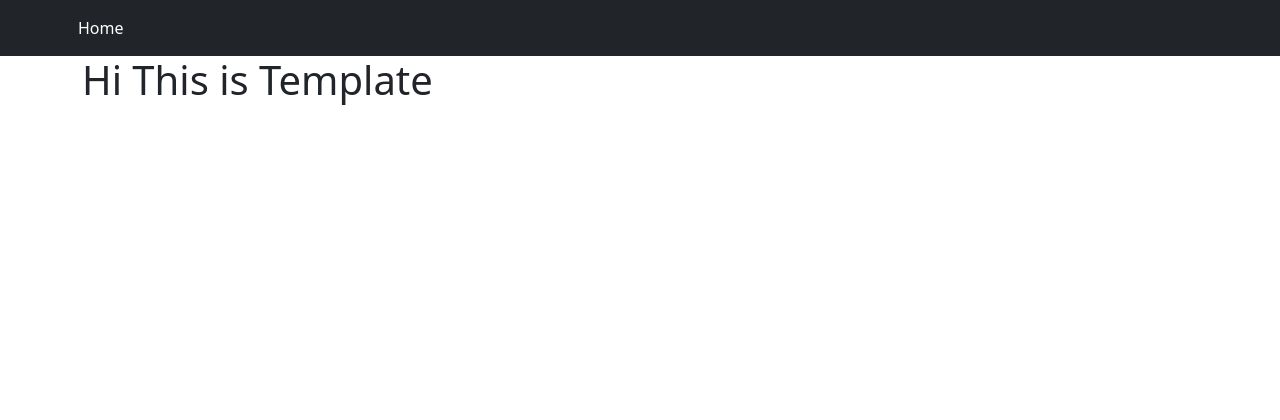
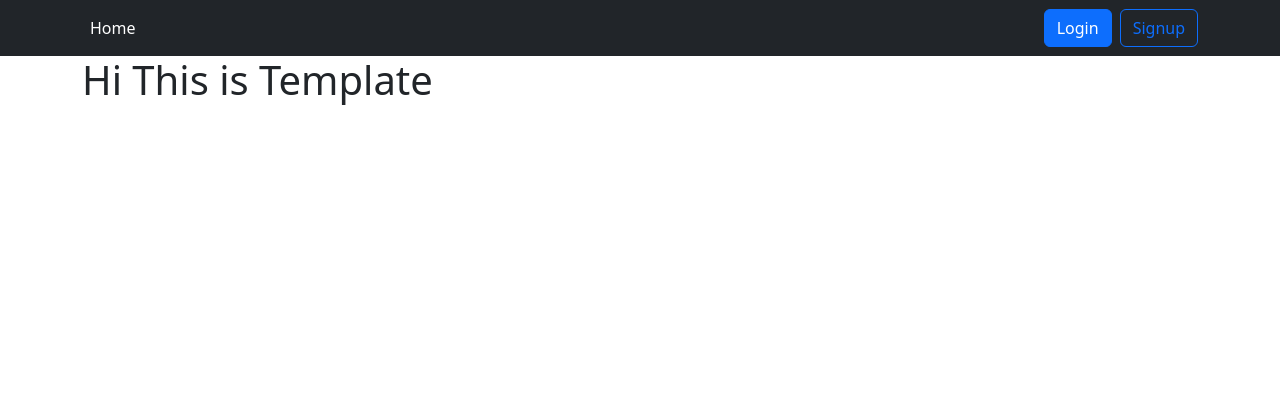
Before and after one commit to mhmdmsvi24/flask-bootstrap-sqlalchemy-sample-project, a Flask app: page / in a window 1280 px wide. Shown: the top 420 px of the page. Run offline with Flask 3, Linux system fonts and the light colour scheme; some libraries are stand-ins or nearby versions.

Commit message:
shit happens

```diff
--- a/app/forms/__init__.py
+++ b/app/forms/__init__.py
@@ -1 +1,3 @@
 from .feedback import FeedbackForm
+from .login import LoginForm
+from .signup import SignupForm
--- a/app/forms/feedback.py
+++ b/app/forms/feedback.py
@@ -2,10 +2,9 @@ from flask_wtf import FlaskForm
 from wtforms import EmailField, HiddenField, StringField, SubmitField, TextAreaField
 from wtforms.validators import DataRequired, Email, Length
 
-
 class FeedbackForm(FlaskForm):
-    name = StringField(
-        "Your name: ",
+    username = StringField(
+        "Your username: ",
         validators=[
             Length(3, message="Invalid Length: Minim 3 characters"),
             DataRequired(message="Required Field"),
--- a/app/main.py
+++ b/app/main.py
@@ -1,7 +1,7 @@
 from flask import redirect, render_template
 
 from app import create_app
-from app.forms import FeedbackForm
+from app.forms import FeedbackForm, LoginForm, SignupForm
 
 from .error_handlers import internal_server_error, page_not_found
 
@@ -38,6 +38,26 @@ def submitFeedback():
     return render_template("/forms/feedback.html", user=fetched_user[12], form=form)
 
 
+@app.route("/login", methods=["GET", "POST"])
+def login():
+    form = LoginForm()
+
+    if form.validate_on_submit():
+        return redirect("/")
+
+    return render_template("/forms/login.html", form=form)
+
+
+@app.route("/signup", methods=["GET", "POST"])
+def signup():
+    form = SignupForm()
+
+    if form.validate_on_submit():
+        return redirect("/")
+
+    return render_template("/forms/signup.html", form=form)
+
+
 # Error Handlers
 app.register_error_handler(404, page_not_found)
 app.register_error_handler(404, internal_server_error)
--- a/app/templates/ui/nav.html
+++ b/app/templates/ui/nav.html
@@ -2,9 +2,18 @@
 {% from 'bootstrap5/nav.html' import render_nav_item %}
 
 <header class="bg-dark text-light">
-  <nav class="navbar navbar-expand-lg navbar-dark bg-dark container">
-    <div class="navbar-nav mr-auto">
-      {{ render_nav_item('index', 'Home') }}
+  <div class="container">
+    <div class="d-flex justify-content-between">
+      <nav class="navbar navbar-expand-lg navbar-dark bg-dark">
+        <div class="navbar-nav mr-auto">
+          {{ render_nav_item('index', 'Home') }}
+        </div>
+      </nav>
+
+      <div class="d-flex flex-row justify-content-between align-items-center gap-2">
+        <button type="button" class="btn btn-primary">Login</button>
+        <button type="button" class="btn btn-outline-primary">Signup</button>
+      </div>
     </div>
-  </nav>
+  </div>
 </header>
```
Also changed, not shown: 1 other file.
